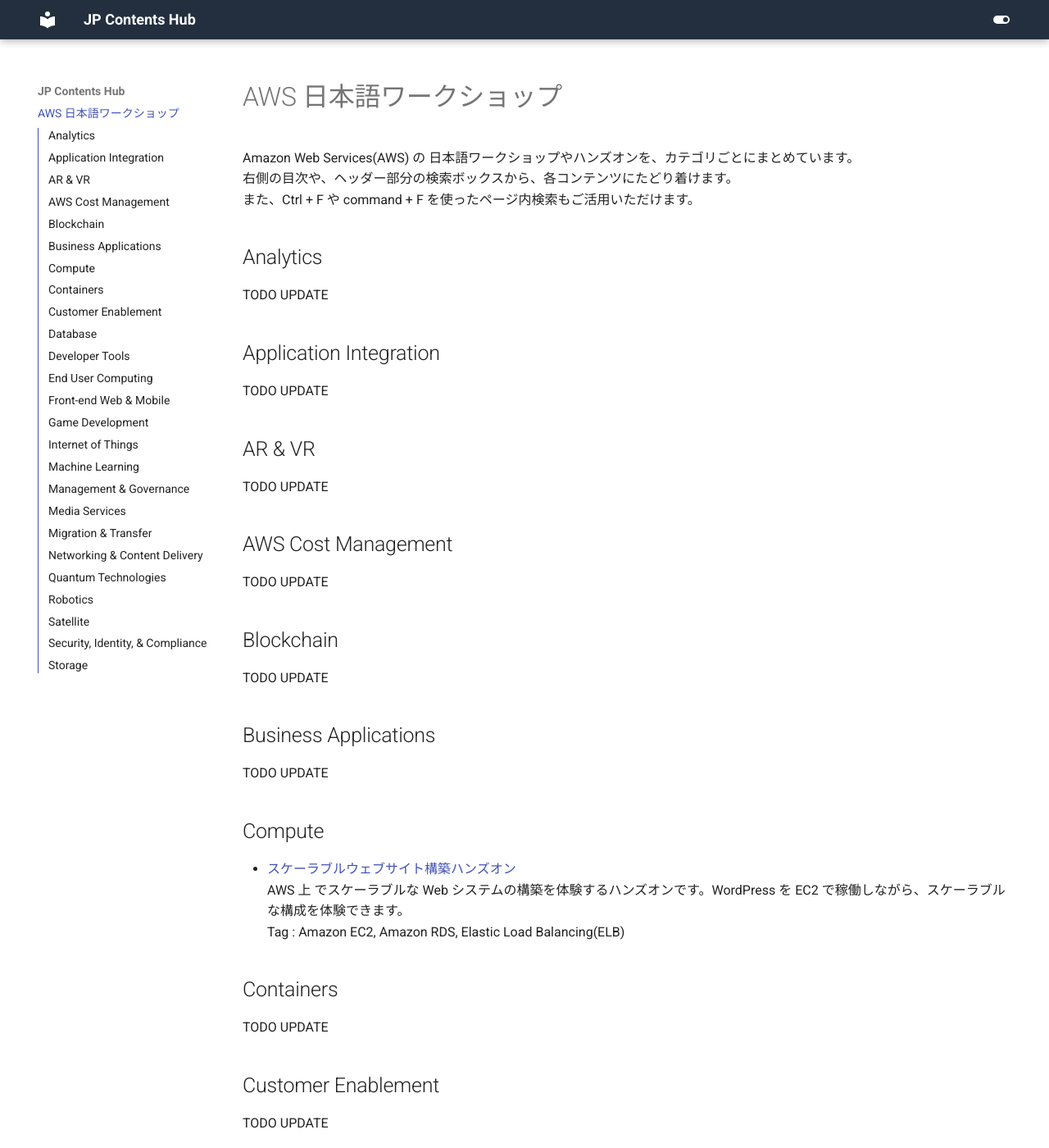
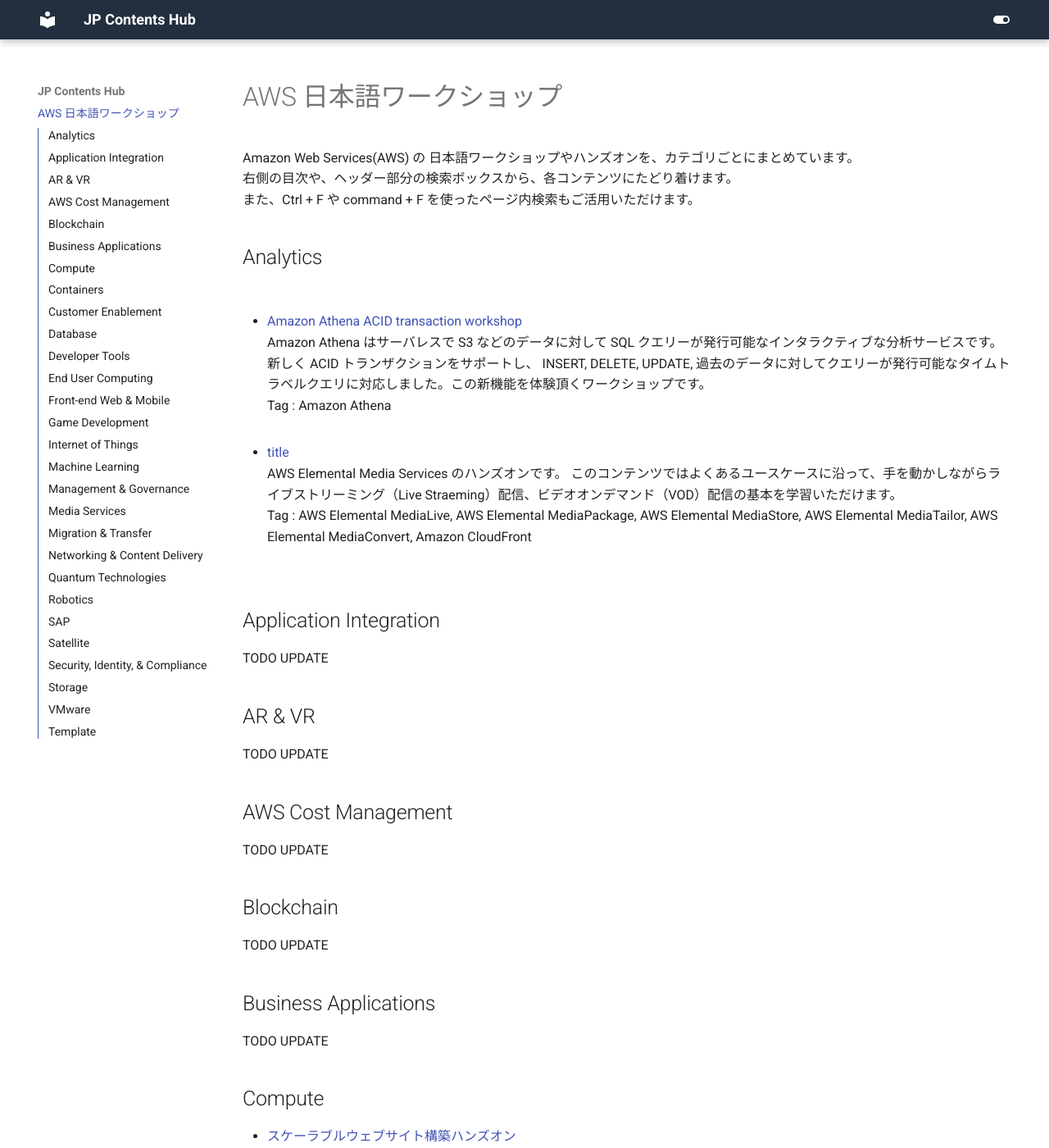
Before and after one commit to aws-samples/jp-contents-hub, an MkDocs documentation site: the page built from content/index.md, in a window 1280 px wide and 1400 px high. Shown: the whole window at 82% size. Built offline with MkDocs 1.6.1 and Material for MkDocs 9.7.7, drawn with Linux system fonts in a browser that asks for light colours; some of the changed text lies outside the part shown.

Commit message:
一覧を掲載する際の Margin を調整

```diff
--- a/content/index.md
+++ b/content/index.md
@@ -5,7 +5,13 @@
 また、Ctrl + F や command + F を使ったページ内検索もご活用いただけます。
 
 ## Analytics
-TODO UPDATE
+- [Amazon Athena ACID transaction workshop](https://github.com/harunobukameda/Amazon-Athena-ACID-transcation/blob/main/Amazon%20Athena%20ACID%20transaction%20workshop.pdf)
+Amazon Athena はサーバレスで S3 などのデータに対して SQL クエリーが発行可能なインタラクティブな分析サービスです。新しく ACID トランザクションをサポートし、 INSERT, DELETE, UPDATE, 過去のデータに対してクエリーが発行可能なタイムトラベルクエリに対応しました。この新機能を体験頂くワークショップです。
+Tag : Amazon Athena
+
+- [title](URL)
+AWS Elemental Media Services のハンズオンです。 このコンテンツではよくあるユースケースに沿って、手を動かしながらライブストリーミング（Live Straeming）配信、ビデオオンデマンド（VOD）配信の基本を学習いただけます。
+Tag : AWS Elemental MediaLive, AWS Elemental MediaPackage, AWS Elemental MediaStore, AWS Elemental MediaTailor, AWS Elemental MediaConvert, Amazon CloudFront
 
 ## Application Integration
 TODO UPDATE
@@ -92,8 +98,17 @@
 
 ## Robotics
 
+## SAP
+
 ## Satellite
 
 ## Security, Identity, & Compliance
 
 ## Storage
+
+## VMware
+
+## Template
+- [title](URL)
+AWS Elemental Media Services のハンズオンです。 このコンテンツではよくあるユースケースに沿って、手を動かしながらライブストリーミング（Live Straeming）配信、ビデオオンデマンド（VOD）配信の基本を学習いただけます。
+Tag : AWS Elemental MediaLive, AWS Elemental MediaPackage, AWS Elemental MediaStore, AWS Elemental MediaTailor, AWS Elemental MediaConvert, Amazon CloudFront
--- a/content/stylesheets/extra.css
+++ b/content/stylesheets/extra.css
@@ -3,3 +3,7 @@
     /* --md-primary-fg-color--light: #ECB7B7; */
     /* --md-primary-fg-color--dark: #90030C; */
 }
+
+.md-typeset ul li p {
+    margin: 2.0em 0 !important;
+}
```
